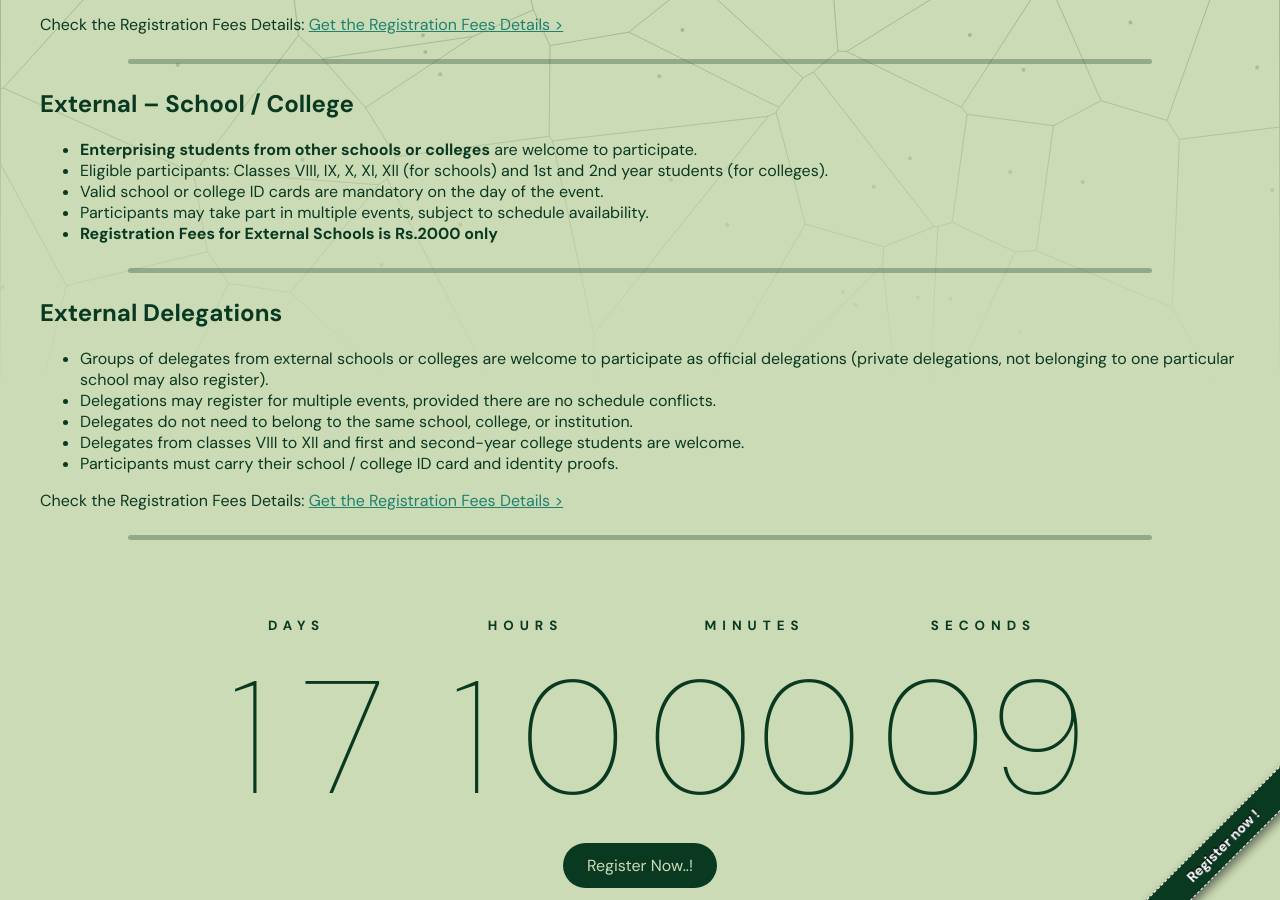
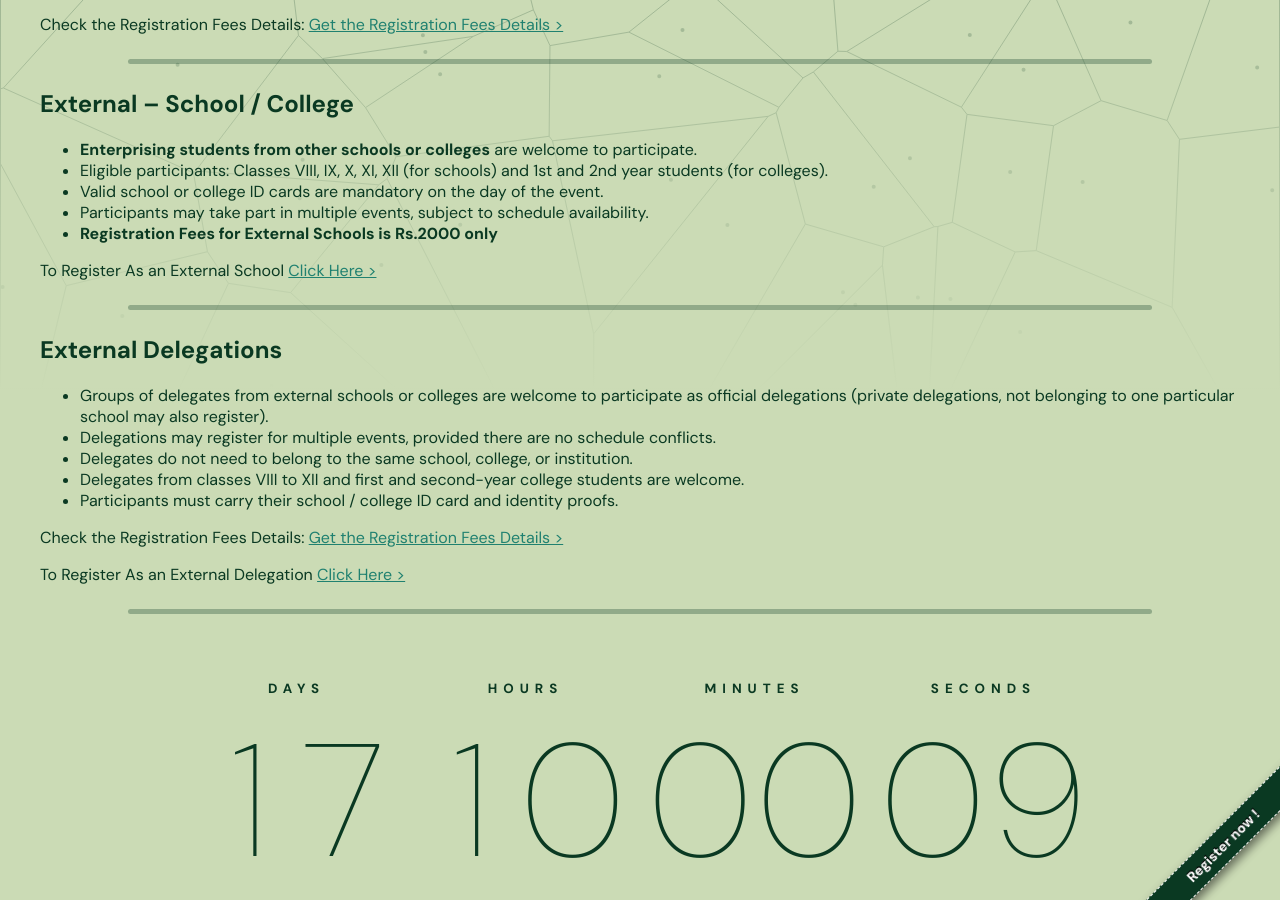
Before and after one commit to DiPS-Digital-Peer-Initiative/mind-matters-24, a Jekyll site: the page built from reg_details.markdown, in a window 1280 px wide and 900 px high, scrolled down 510 px. Built offline with Jekyll 4.4.1, drawn with Linux system fonts in a browser that asks for light colours.

Commit message:
Make chnages to reg page

```diff
--- a/reg_details.markdown
+++ b/reg_details.markdown
@@ -26,6 +26,8 @@ Check the Registration Fees Details: <a href="/_media/internal2025.pdf" class="l
 - Participants may take part in multiple events, subject to schedule availability.
 - **Registration Fees for External Schools is Rs.2000 only**
 
+To Register As an External School <a href="https://entrar.in/cd273632523539f0110095199b821c3c/onlineRegistrationConclave/3" class="learn-link"> Click Here ></a>
+
 <div class="separator"></div>
 
 ## External Delegations
@@ -37,4 +39,6 @@ Check the Registration Fees Details: <a href="/_media/internal2025.pdf" class="l
 
 Check the Registration Fees Details: <a href="/_media/external_D.pdf" class="learn-link">Get the Registration Fees Details ></a>
 
+To Register As an External Delegation <a href="https://entrar.in/cd273632523539f0110095199b821c3c/onlineRegistrationConclave_delegation/3" class="learn-link"> Click Here ></a>
+
 <div class="separator"></div>
```
